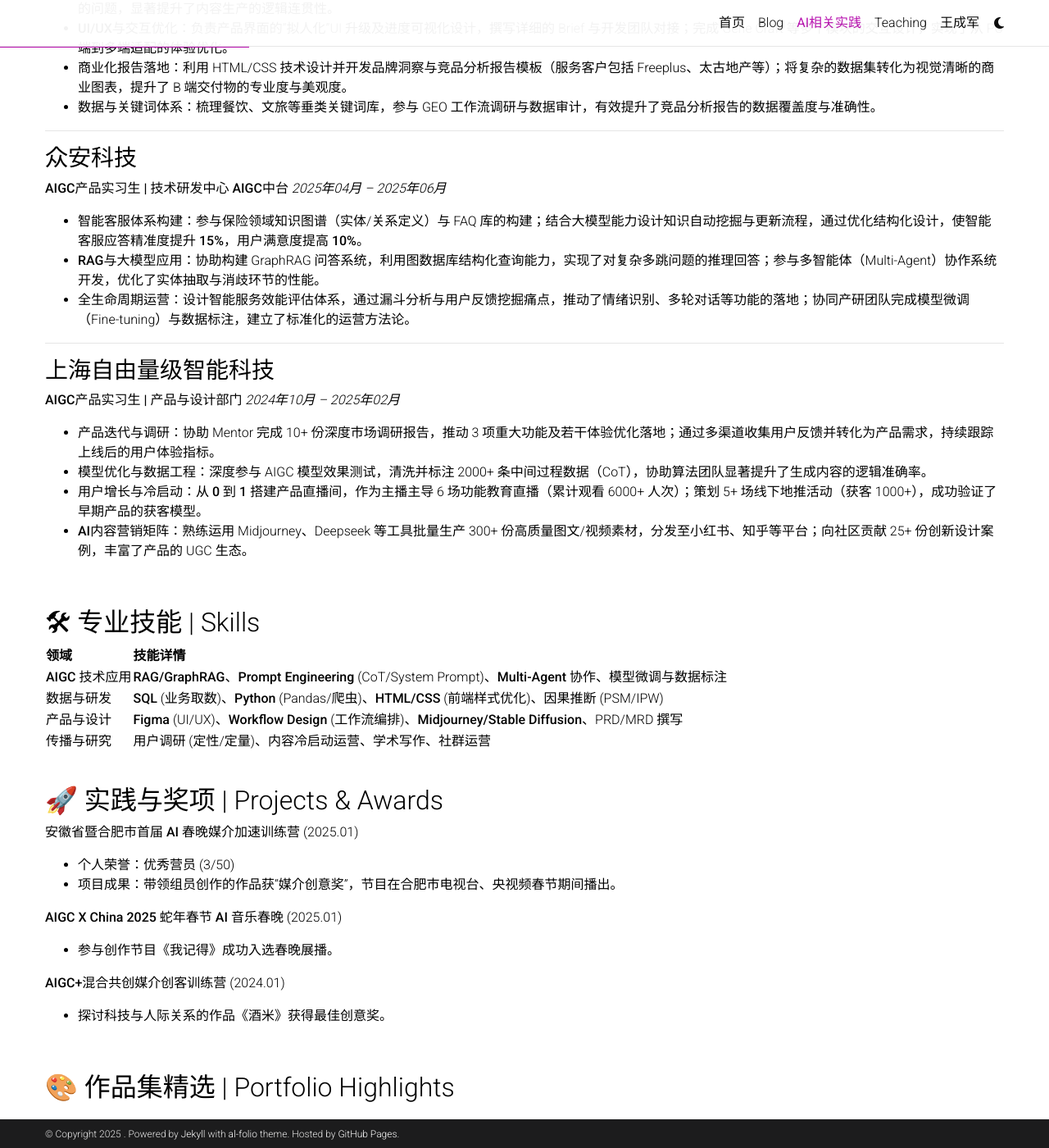
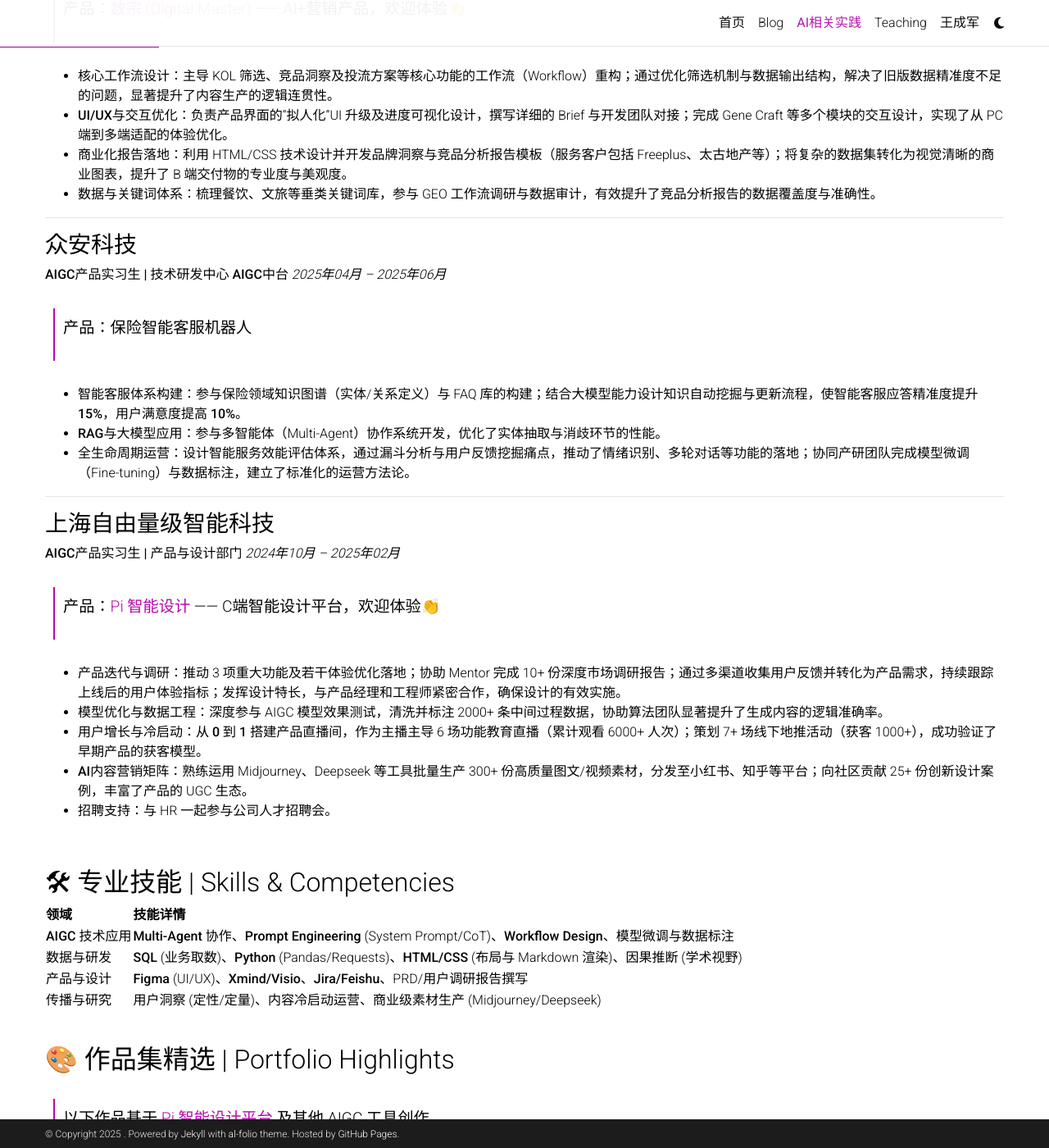
Before and after one commit to lizhangxin666/lizhangxin666.github.io, a Jekyll site: the page built from _pages/publications.md, in a window 1280 px wide and 1400 px high, scrolled down 319 px. Shown: the whole window at 82% size. Built offline with Jekyll 4.4.1, drawn with Linux system fonts in a browser that asks for light colours; comment, search, counter and statistics services are not loaded; a style sheet for code colours, icons or effects is not loaded; some of the changed text lies outside the part shown.

Commit message:
Update publications.md
改了一些内容

```diff
--- a/_pages/publications.md
+++ b/_pages/publications.md
@@ -7,11 +7,13 @@
 nav_order: 1
 ---
 
-## 💼 实习经历 | Internship
+## 💼 实习经历 | Internship Experience
 
 ### **数宗科技（上海）有限公司**
 **产品设计实习生 | 产品与设计部门**
 *2025年07月 – 2025年11月*
+
+> **产品**：[数宗 (Digital Master)](https://platform.digitmasterai.com/) —— AI+营销产品，欢迎体验👏
 
 * **核心工作流设计**：主导 KOL 筛选、竞品洞察及投流方案等核心功能的工作流（Workflow）重构；通过优化筛选机制与数据输出结构，解决了旧版数据精准度不足的问题，显著提升了内容生产的逻辑连贯性。
 * **UI/UX与交互优化**：负责产品界面的“拟人化”UI 升级及进度可视化设计，撰写详细的 Brief 与开发团队对接；完成 Gene Craft 等多个模块的交互设计，实现了从 PC 端到多端适配的体验优化。
@@ -24,8 +26,10 @@
 **AIGC产品实习生 | 技术研发中心 AIGC中台**
 *2025年04月 – 2025年06月*
 
-* **智能客服体系构建**：参与保险领域知识图谱（实体/关系定义）与 FAQ 库的构建；结合大模型能力设计知识自动挖掘与更新流程，通过优化结构化设计，使**智能客服应答精准度提升 15%，用户满意度提高 10%**。
-* **RAG与大模型应用**：协助构建 GraphRAG 问答系统，利用图数据库结构化查询能力，实现了对复杂多跳问题的推理回答；参与多智能体（Multi-Agent）协作系统开发，优化了实体抽取与消歧环节的性能。
+> **产品**：保险智能客服机器人
+
+* **智能客服体系构建**：参与保险领域知识图谱（实体/关系定义）与 FAQ 库的构建；结合大模型能力设计知识自动挖掘与更新流程，使**智能客服应答精准度提升 15%，用户满意度提高 10%**。
+* **RAG与大模型应用**：参与多智能体（Multi-Agent）协作系统开发，优化了实体抽取与消歧环节的性能。
 * **全生命周期运营**：设计智能服务效能评估体系，通过漏斗分析与用户反馈挖掘痛点，推动了情绪识别、多轮对话等功能的落地；协同产研团队完成模型微调（Fine-tuning）与数据标注，建立了标准化的运营方法论。
 
 ---
@@ -34,35 +38,24 @@
 **AIGC产品实习生 | 产品与设计部门**
 *2024年10月 – 2025年02月*
 
-* **产品迭代与调研**：协助 Mentor 完成 10+ 份深度市场调研报告，推动 3 项重大功能及若干体验优化落地；通过多渠道收集用户反馈并转化为产品需求，持续跟踪上线后的用户体验指标。
-* **模型优化与数据工程**：深度参与 AIGC 模型效果测试，清洗并标注 2000+ 条中间过程数据（CoT），协助算法团队显著提升了生成内容的逻辑准确率。
-* **用户增长与冷启动**：**从 0 到 1 搭建产品直播间**，作为主播主导 6 场功能教育直播（累计观看 6000+ 人次）；策划 5+ 场线下地推活动（获客 1000+），成功验证了早期产品的获客模型。
+> **产品**：[Pi 智能设计](https://pi.deepvinci.tech/) —— C端智能设计平台，欢迎体验👏
+
+* **产品迭代与调研**：推动 3 项重大功能及若干体验优化落地；协助 Mentor 完成 10+ 份深度市场调研报告；通过多渠道收集用户反馈并转化为产品需求，持续跟踪上线后的用户体验指标；发挥设计特长，与产品经理和工程师紧密合作，确保设计的有效实施。
+* **模型优化与数据工程**：深度参与 AIGC 模型效果测试，清洗并标注 2000+ 条中间过程数据，协助算法团队显著提升了生成内容的逻辑准确率。
+* **用户增长与冷启动**：**从 0 到 1 搭建产品直播间**，作为主播主导 6 场功能教育直播（累计观看 6000+ 人次）；策划 7+ 场线下地推活动（获客 1000+），成功验证了早期产品的获客模型。
 * **AI内容营销矩阵**：熟练运用 Midjourney、Deepseek 等工具批量生产 300+ 份高质量图文/视频素材，分发至小红书、知乎等平台；向社区贡献 25+ 份创新设计案例，丰富了产品的 UGC 生态。
+* **招聘支持**：与 HR 一起参与公司人才招聘会。
 
 <br>
 
-## 🛠 专业技能 | Skills
+## 🛠 专业技能 | Skills & Competencies
 
 | 领域 | 技能详情 |
 | :--- | :--- |
-| **AIGC 技术应用** | **RAG/GraphRAG**、**Prompt Engineering** (CoT/System Prompt)、**Multi-Agent 协作**、模型微调与数据标注 |
-| **数据与研发** | **SQL** (业务取数)、**Python** (Pandas/爬虫)、**HTML/CSS** (前端样式优化)、**因果推断** (PSM/IPW) |
-| **产品与设计** | **Figma** (UI/UX)、**Workflow Design** (工作流编排)、**Midjourney/Stable Diffusion**、PRD/MRD 撰写 |
-| **传播与研究** | 用户调研 (定性/定量)、内容冷启动运营、学术写作、社群运营 |
-
-<br>
-
-## 🚀 实践与奖项 | Projects & Awards
-
-**安徽省暨合肥市首届 AI 春晚媒介加速训练营** (2025.01)
-* **个人荣誉**：优秀营员 (3/50)
-* **项目成果**：带领组员创作的作品获“媒介创意奖”，节目在合肥市电视台、央视频春节期间播出。
-
-**AIGC X China 2025 蛇年春节 AI 音乐春晚** (2025.01)
-* 参与创作节目《我记得》成功入选春晚展播。
-
-**AIGC+混合共创媒介创客训练营** (2024.01)
-* 探讨科技与人际关系的作品《酒米》获得最佳创意奖。
+| **AIGC 技术应用** | **Multi-Agent 协作**、**Prompt Engineering** (System Prompt/CoT)、**Workflow Design**、模型微调与数据标注 |
+| **数据与研发** | **SQL** (业务取数)、**Python** (Pandas/Requests)、**HTML/CSS** (布局与 Markdown 渲染)、**因果推断** (学术视野) |
+| **产品与设计** | **Figma** (UI/UX)、**Xmind/Visio**、**Jira/Feishu**、PRD/用户调研报告撰写 |
+| **传播与研究** | 用户洞察 (定性/定量)、内容冷启动运营、商业级素材生产 (Midjourney/Deepseek) |
 
 <br>
 
@@ -70,15 +63,47 @@
 
 > 以下作品基于 [Pi 智能设计平台](https://pi.deepvinci.tech/) 及其他 AIGC 工具创作。
 
-* **商业宣传**
-    * [诺亦腾 (Noitom) 品牌宣传](https://pi.deepvinci.tech/docs/251804093446878?share_token=JX2Z3X5PRKGIQ)
-    * [ROKID 产品宣传](https://pi.deepvinci.tech/docs/269495488385611?share_token=JEPP7VMPQKWKA)
-    * [全球新生代女团 UNA 宣传](https://pi.deepvinci.tech/docs/272028384072701?share_token=5F273XNHEICCA)
+### **商业宣传与品牌**
+* [**诺亦腾 (Noitom)**](https://pi.deepvinci.tech/docs/251804093446878?share_token=JX2Z3X5PRKGIQ) - 公司品牌宣传
+* [**ROKID**](https://pi.deepvinci.tech/docs/269495488385611?share_token=JEPP7VMPQKWKA) - AR产品宣传
+* [**全球新生代女团 UNA**](https://pi.deepvinci.tech/docs/272028384072701?share_token=5F273XNHEICCA) - 娱乐宣传
+* [**上海当代艺术馆**](https://pi.deepvinci.tech/docs/300059376358539?share_token=G3UWICYMQYCAU) - 艺术展讯
+* [**嘉礼**](https://pi.deepvinci.tech/docs/303545094677603?share_token=QJQEMRQAIYWAQ) - 品牌介绍
 
-* **创意与叙事**
-    * [《梦醒惊魂》 (科幻短篇)](https://pi.deepvinci.tech/docs/242293396622405?share_token=QVBR3XMFUITAQ)
-    * [《职场牛马的九九八十一难》](https://pi.deepvinci.tech/docs/278136122702418?share_token=OR2H5O36ZIHIA)
-    * [管平潮：中国当代仙侠文学代表作家](https://pi.deepvinci.tech/docs/330875518984009?t=855a7a070f9684bdc3797fd139050b84)
+### **创意叙事与特辑**
+* [**梦醒惊魂**](https://pi.deepvinci.tech/docs/242293396622405?share_token=QVBR3XMFUITAQ) - 科幻短篇作品
+* [**职场牛马的九九八十一难**](https://pi.deepvinci.tech/docs/278136122702418?share_token=OR2H5O36ZIHIA) - 职场趣味叙事
+* [**腊八特辑榜单**](https://pi.deepvinci.tech/docs/267000180108271?share_token=6JNCVITNFIWAQ) - 节日营销与单曲页面集合
+
+### **专栏与招募**
+* [**管平潮：中国当代仙侠文学代表作家**](https://pi.deepvinci.tech/docs/330875518984009?t=855a7a070f9684bdc3797fd139050b84) - 人物专栏
+* [**张一鸣：年轻人优秀的5个特质**](https://pi.deepvinci.tech/docs/321685614330538?share_token=I43SMFVSNETKU) - 观点分享
+* [**Pi 2025 招募 ｜「寻找融合者 Fusionist」**](https://pi.deepvinci.tech/docs/333623704435350?share_token=TV7LOW2P7EXCAPi) - 招聘文案
+
+<br>
+
+## 🔬 研究经历 | Research Experience
+
+* **数智时代青少年人工智能素养评估模型建构及科普路径研究** (2024.05 – 至今)
+    * *国家级大创项目成员*。负责前期调研及项目计划书撰写。
+* **社交媒体关于AI“神话”的话语建构及其对大学生的认知影响研究** (2023.05 – 至今)
+    * *省级大创项目成员*。撰写调查报告《人工智能风潮后的静思——当代青年人工智能风险感知影响因素及响应行为的调查研究》。
+* **AI VS 人类？不同广告创作主体和透明度对消费者参与的影响** (2023.12)
+    * *个人研究*。采用实验法进行探究。
+
+<br>
+
+## 🚀 实践与奖项 | Projects & Awards
+
+* **安徽省暨合肥市首届 AI 春晚媒介加速训练营** (2025.01)
+    * **个人荣誉**：优秀营员 (3/50)
+    * **项目成果**：带领组员创作的作品获“媒介创意奖”，节目在合肥市电视台、央视频春节期间播出。
+* **AIGC X China 2025 蛇年春节 AI 音乐春晚** (2025.01)
+    * 参与创作节目《我记得》成功入选春晚展播。
+* **AIGC+混合共创媒介创客训练营** (2024.01)
+    * 探讨科技与人际关系的作品《酒米》获得最佳创意奖。
+* **WAIC 世界人工智能大会**
+    * 在 Pi 展位负责向参展观众进行产品讲解与交流。
 
 <br>
 <br>
```
